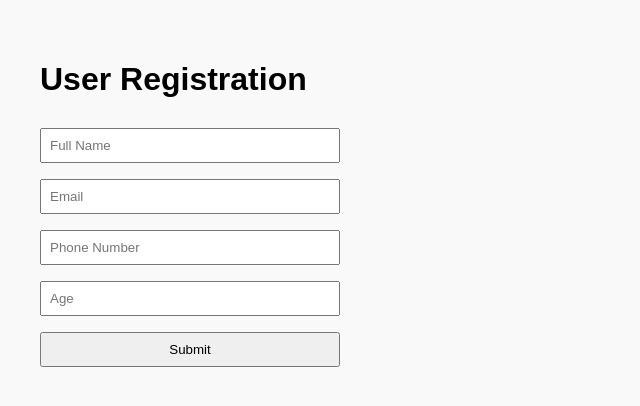
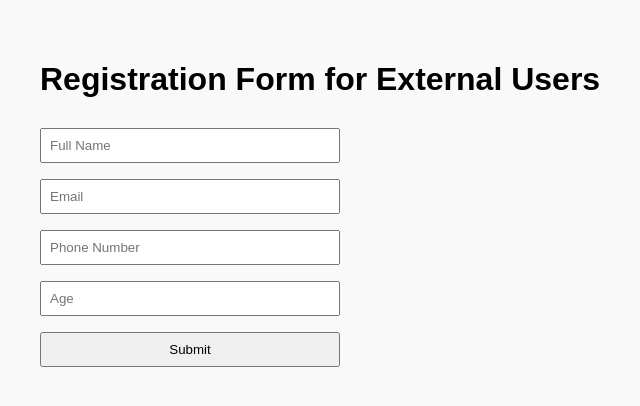
Before and after one commit to mramozd/form-ci-cd-training, a plain HTML site: page index.html in a window 1280 px wide. Shown: the whole page, without its empty margins (0-640 px from the left). Drawn offline with Linux system fonts and the light colour scheme.

Commit message:
Dev2: Update h1 to external users

```diff
--- a/index.html
+++ b/index.html
@@ -6,7 +6,7 @@
   <link rel="stylesheet" href="form.css" />
 </head>
 <body>
-  <h1>User Registration</h1>
+  <h1>Registration Form for External Users</h1>
   <form>
     <input type="text" name="name" placeholder="Full Name" required />
     <input type="email" placeholder="Email" required />
```
